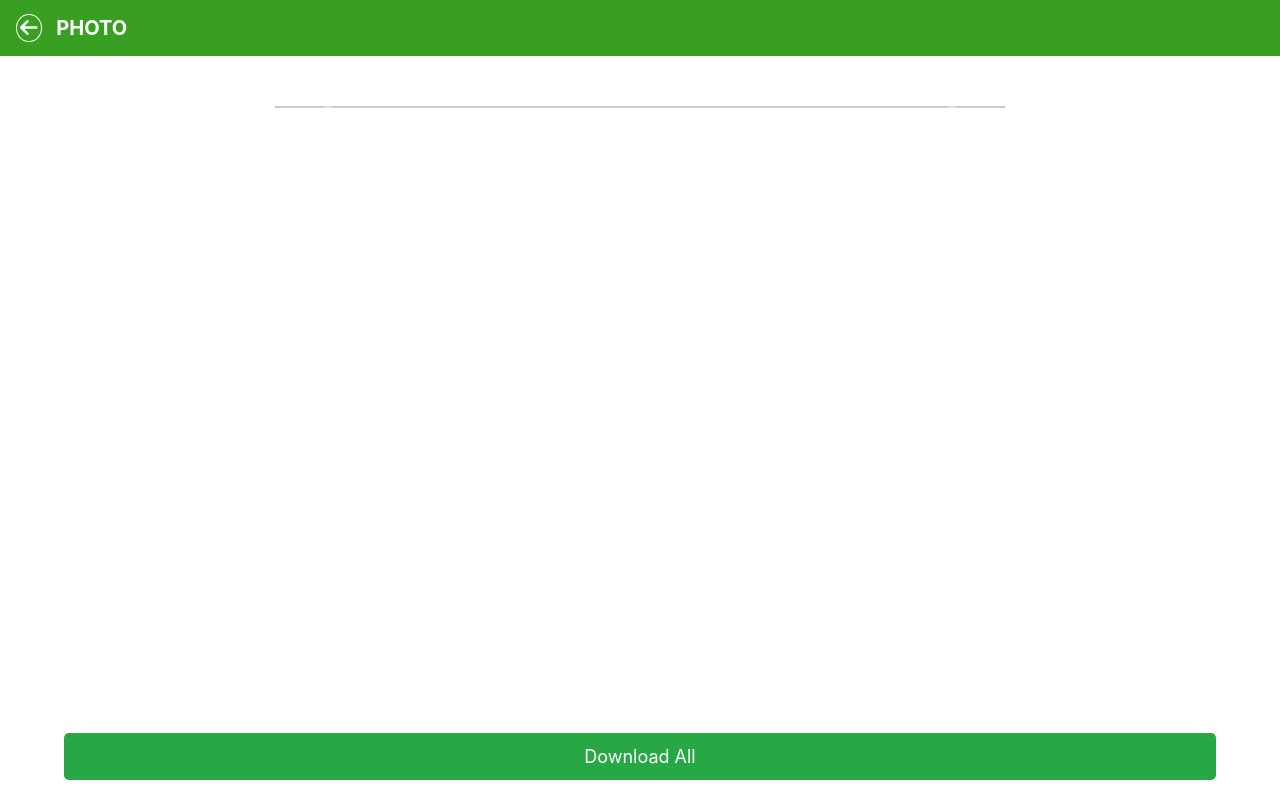
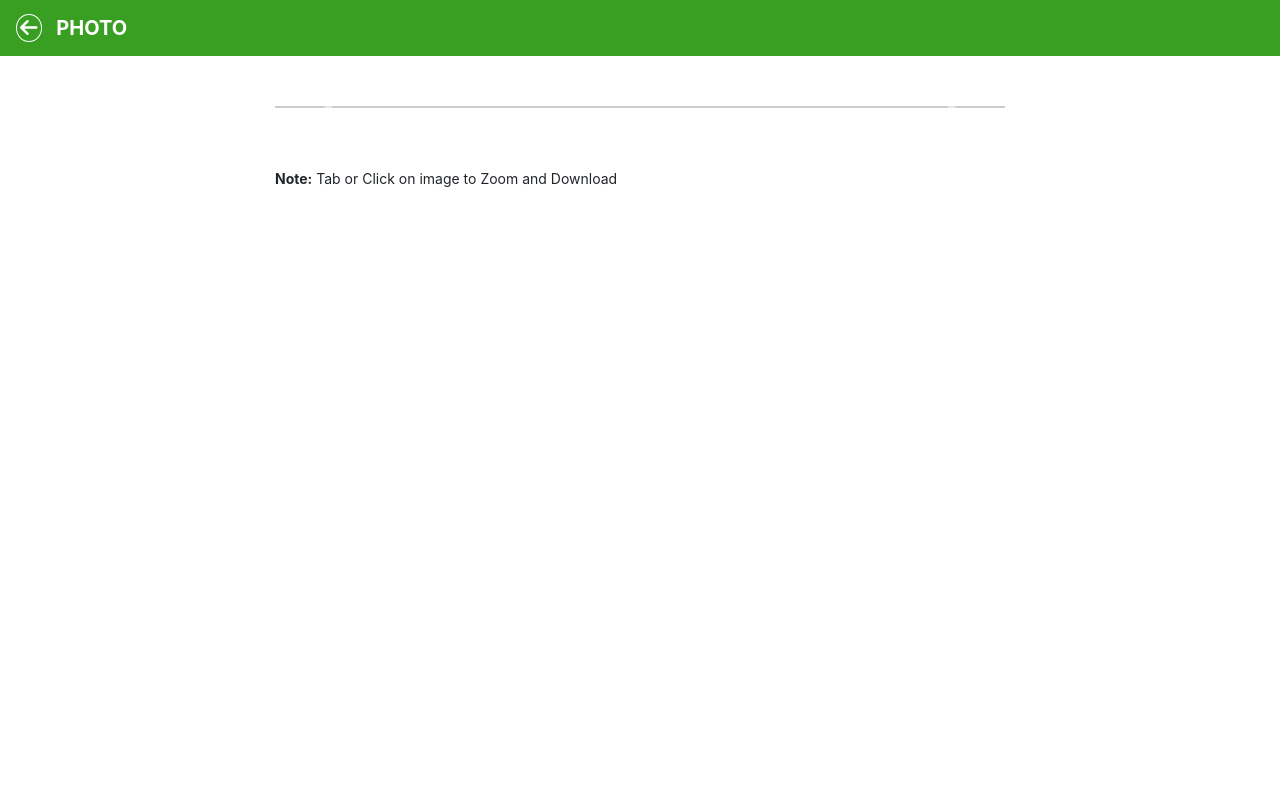
Before and after one commit to SunilLimje1979/cis, a Django app: page /cis/photo/1/ in a window 1280 px wide. Run offline with Django 5.2, Linux system fonts and the light colour scheme; data that the repository does not hold is empty; some libraries are stand-ins or nearby versions.

Commit message:
first commit

```diff
--- a/templates/city_school/photo.html
+++ b/templates/city_school/photo.html
@@ -127,12 +127,17 @@
                             <span class="sr-only">Next</span>
                         </a>
                     </div>
+
                 </div>
-                <a href="#" id="download-button" class="download-button">Download All</a>
+                  <!-- Note for zooming and downloading -->
+                  <p style="font-size: 14px; position: fixed; margin-top: 60px;">
+                    <strong>Note:</strong> Tab or Click on image to Zoom and Download
+                </p>
+                {% comment %} <a href="#" id="download-button" class="download-button">Download All</a> {% endcomment %}
             </div>
         </div>
     </div>
-    <script>
+    {% comment %} <script>
         // Function to handle download of each image separately
         function downloadImage(imageUrl) {
             // Proxy server URL
@@ -175,7 +180,7 @@
                 downloadImage(imageUrl);
             });
         });
-    </script>
+    </script> {% endcomment %}
 
 
 
```
